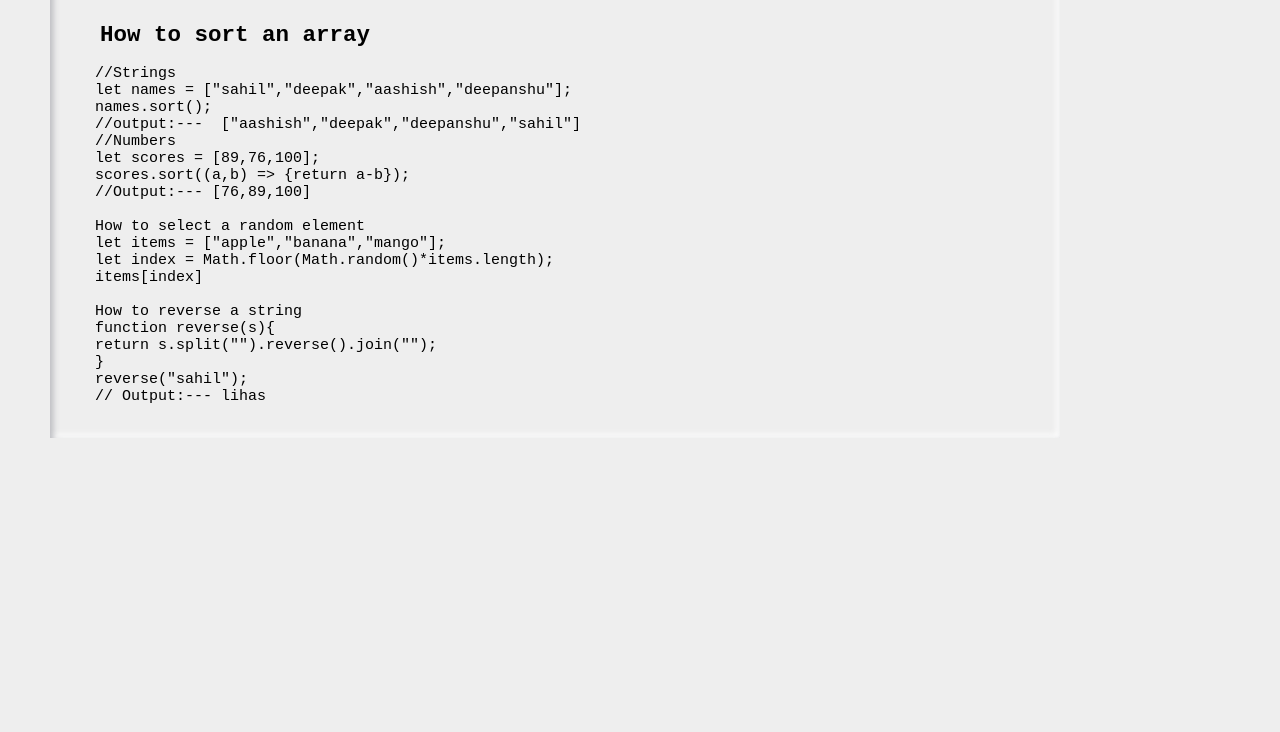
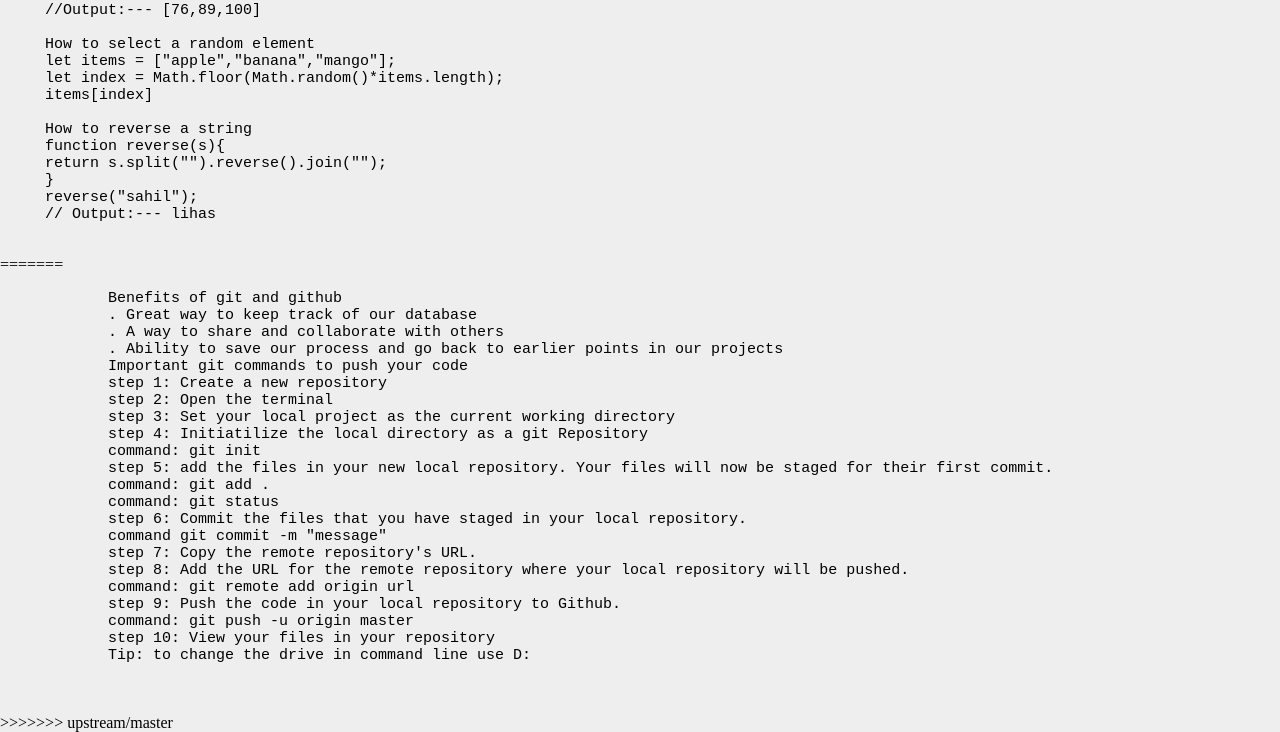
Before and after one commit to chanakyacode/chanakyacode, a plain HTML site: page studymaterial.html in a window 1280 px wide. Shown: the part 678-1410 px from the top of the page. Before the commit the page ends 1116 px from the top, so only its background shows below. Drawn offline with Linux system fonts and the light colour scheme.

Commit message:
ab to chal ja

```diff
--- a/studymaterial.html
+++ b/studymaterial.html
@@ -27,6 +27,7 @@
         </nav>
         <div class="menu-toggle"><i class="fa fa-bars"></i></div>
     </header>
+<<<<<<< HEAD
     <div class="master">
         <div class="material">
             <p>
@@ -82,6 +83,36 @@
                 </pre>
             </p>
         </div>
+=======
+    <div class="material">
+        <p>
+        <pre>
+            Benefits of git and github
+            . Great way to keep track of our database
+            . A way to share and collaborate with others
+            . Ability to save our process and go back to earlier points in our projects
+            Important git commands to push your code
+            step 1: Create a new repository
+            step 2: Open the terminal
+            step 3: Set your local project as the current working directory
+            step 4: Initiatilize the local directory as a git Repository
+            command: git init
+            step 5: add the files in your new local repository. Your files will now be staged for their first commit.
+            command: git add .
+            command: git status
+            step 6: Commit the files that you have staged in your local repository.
+            command git commit -m "message"
+            step 7: Copy the remote repository's URL.
+            step 8: Add the URL for the remote repository where your local repository will be pushed.
+            command: git remote add origin url
+            step 9: Push the code in your local repository to Github.
+            command: git push -u origin master
+            step 10: View your files in your repository
+            Tip: to change the drive in command line use D:
+
+            </pre>
+        </p>
+>>>>>>> upstream/master
     </div>
     <script src="./index.js"></script>
 </body>
--- a/styles.css
+++ b/styles.css
@@ -86,14 +86,18 @@ li{
 .menu-toggle:hover{
     box-shadow:inset 3px 3px 6px #b8b9be, inset -3px -3px 6px #fff;
 }
+<<<<<<< HEAD
 .master{
     position: relative;
     box-sizing: border-box;
 }
+=======
+>>>>>>> upstream/master
 
 .material{
     position: absolute;
     top: 200px;
+<<<<<<< HEAD
     left: 50px;
     padding-top: 0;
     box-shadow:inset 3px 3px 6px #b8b9be, inset -3px -3px 6px #fff;
@@ -111,6 +115,9 @@ margin: 0;
     position: absolute;
     left: 450px;
 }
+=======
+}
+>>>>>>> upstream/master
 
 @media (max-width:991px){
     header{
```
Also changed, not shown: 1 other file.
